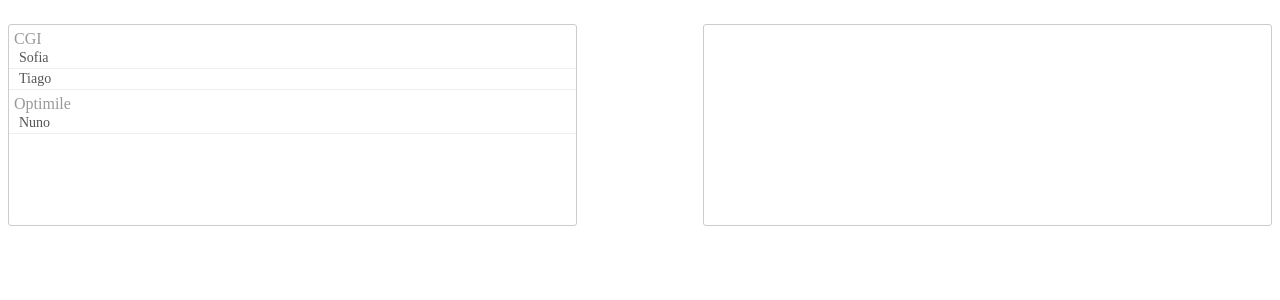
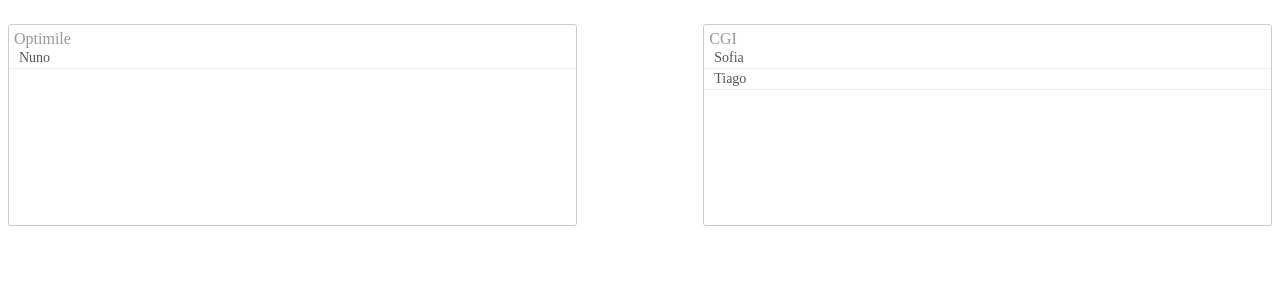
Before and after one commit to sofiaseixas93/ng-multiselect, an Angular app: page / in a window 1280 px wide. Both pictures are taken after a click on the item "CGI". Shown: the top 300 px of the page. Built offline with nearby package versions, Linux system fonts and the light colour scheme.

Commit message:
Adds feature to select/unselect groups.

```diff
--- a/package.json
+++ b/package.json
@@ -26,7 +26,7 @@
     "zone.js": "~0.8.26"
   },
   "devDependencies": {
-    "@angular-devkit/build-angular": "~0.7.0",
+    "@angular-devkit/build-angular": "^0.7.5",
     "@angular/cli": "~6.1.5",
     "@angular/compiler-cli": "^6.1.0",
     "@angular/language-service": "^6.1.0",
--- a/src/app/modules/multiselect/multiselect.component.css
+++ b/src/app/modules/multiselect/multiselect.component.css
@@ -35,7 +35,7 @@
 }
 
 .ms-item:hover {
-    background-color: #991f3d;
+    background-color: grey;
     color: white;
 }
 
--- a/src/app/modules/multiselect/multiselect.component.html
+++ b/src/app/modules/multiselect/multiselect.component.html
@@ -3,7 +3,9 @@
     <ul class="ms-list">
       <div *ngFor="let group of groups">
         <div *ngIf="hasAnySelectable(group)">
-          <li class="ms-group">{{group}}</li>
+          <li class="ms-group" (click)="selectGroup(group)">
+            {{group}}
+          </li>
           <div *ngFor="let item of selectable; let i = index">
             <li *ngIf="item[groupLabel] == group" class="ms-item" (click)="select(i)">
               {{item[bindLabel]}}
@@ -17,7 +19,9 @@
     <ul class="ms-list">
       <div *ngFor="let group of groups">
         <div *ngIf="hasAnySelected(group)">
-          <li class="ms-group">{{group}}</li>
+          <li class="ms-group" (click)="unselectGroup(group)">
+            {{group}}
+          </li>
           <div *ngFor="let item of selected; let i = index">
             <li *ngIf="item[groupLabel] == group" class="ms-item" (click)="unselect(i)">
               {{item[bindLabel]}}
--- a/src/app/modules/multiselect/multiselect.component.ts
+++ b/src/app/modules/multiselect/multiselect.component.ts
@@ -72,6 +72,36 @@ export class MultiselectComponent implements OnInit, ControlValueAccessor {
     }
   }
 
+  selectGroup(group: string) {
+    if (!this.disabled) {
+      let newSelectable = new Array<any>();
+      this.selectable.forEach((value, index, array) => {
+        if (value[this.groupLabel] == group) {
+          this.selected.push(value);
+        } else {
+          newSelectable.push(value);
+        }
+      });
+      this.selected = this.sortItems(this.selected);
+      this.selectable = newSelectable;
+    }
+  }
+
+  unselectGroup(group: string) {
+    if (!this.disabled) {
+      let newSelected = new Array<any>();
+      this.selected.forEach((value, index, array) => {
+        if (value[this.groupLabel] == group) {
+          this.selectable.push(value);
+        } else {
+          newSelected.push(value);
+        }
+      });
+      this.selectable = this.sortItems(this.selectable);
+      this.selected = newSelected;
+    }
+  }
+
   private sortGroups(groups: Array<string>) {
     return groups.sort((group1, group2) => {
       if (group1 > group2) {
```
